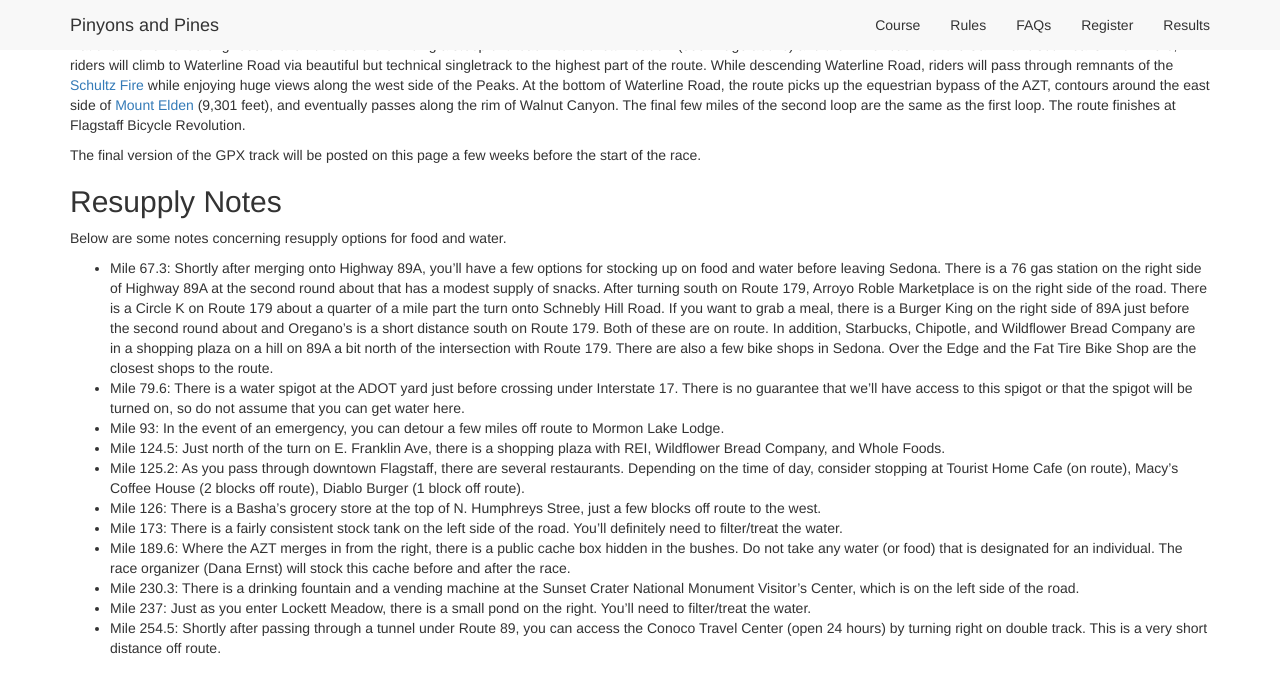
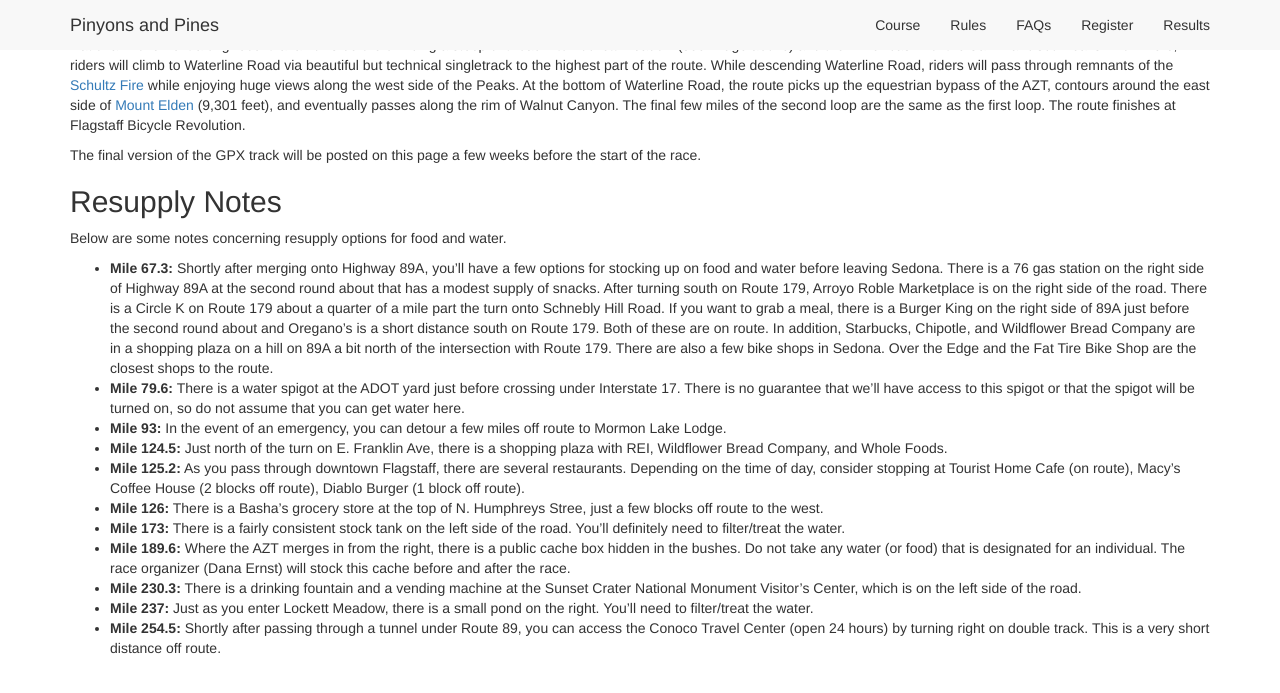
Before and after one commit to dcernst/PinyonsPines, a Jekyll site: the page built from course.md, in a window 1280 px wide and 900 px high, scrolled down 835 px, cut to the strip 0-694 px from the top of the window. Built offline with Jekyll 4.4.1, drawn with Linux system fonts in a browser that asks for light colours; nearby versions of some CDN libraries.

```diff
--- a/course.md
+++ b/course.md
@@ -20,17 +20,17 @@ The final version of the GPX track will be posted on this page a few weeks befor
 
 Below are some notes concerning resupply options for food and water.
 
-- Mile 67.3: Shortly after merging onto Highway 89A, you'll have a few options for stocking up on food and water before leaving Sedona. There is a 76 gas station on the right side of Highway 89A at the second round about that has a modest supply of snacks. After turning south on Route 179, Arroyo Roble Marketplace is on the right side of the road. There is a Circle K on Route 179 about a quarter of a mile part the turn onto Schnebly Hill Road. If you want to grab a meal, there is a Burger King on the right side of 89A just before the second round about and Oregano's is a short distance south on Route 179. Both of these are on route. In addition, Starbucks, Chipotle, and Wildflower Bread Company are in a shopping plaza on a hill on 89A a bit north of the intersection with Route 179. There are also a few bike shops in Sedona.  Over the Edge and the Fat Tire Bike Shop are the closest shops to the route.
-- Mile 79.6: There is a water spigot at the ADOT yard just before crossing under Interstate 17. There is no guarantee that we'll have access to this spigot or that the spigot will be turned on, so do not assume that you can get water here.
-- Mile 93: In the event of an emergency, you can detour a few miles off route to Mormon Lake Lodge.
-- Mile 124.5: Just north of the turn on E. Franklin Ave, there is a shopping plaza with REI, Wildflower Bread Company, and Whole Foods.
-- Mile 125.2: As you pass through downtown Flagstaff, there are several restaurants. Depending on the time of day, consider stopping at Tourist Home Cafe (on route), Macy's Coffee House (2 blocks off route), Diablo Burger (1 block off route).
-- Mile 126: There is a Basha's grocery store at the top of N. Humphreys Stree, just a few blocks off route to the west.
-- Mile 173: There is a fairly consistent stock tank on the left side of the road. You'll definitely need to filter/treat the water.
-- Mile 189.6: Where the AZT merges in from the right, there is a public cache box hidden in the bushes. Do not take any water (or food) that is designated for an individual. The race organizer (Dana Ernst) will stock this cache before and after the race.
-- Mile 230.3: There is a drinking fountain and a vending machine at the Sunset Crater National Monument Visitor's Center, which is on the left side of the road.
-- Mile 237: Just as you enter Lockett Meadow, there is a small pond on the right. You'll need to filter/treat the water.
-- Mile 254.5: Shortly after passing through a tunnel under Route 89, you can access the Conoco Travel Center (open 24 hours) by turning right on double track. This is a very short distance off route.
+- **Mile 67.3:** Shortly after merging onto Highway 89A, you'll have a few options for stocking up on food and water before leaving Sedona. There is a 76 gas station on the right side of Highway 89A at the second round about that has a modest supply of snacks. After turning south on Route 179, Arroyo Roble Marketplace is on the right side of the road. There is a Circle K on Route 179 about a quarter of a mile part the turn onto Schnebly Hill Road. If you want to grab a meal, there is a Burger King on the right side of 89A just before the second round about and Oregano's is a short distance south on Route 179. Both of these are on route. In addition, Starbucks, Chipotle, and Wildflower Bread Company are in a shopping plaza on a hill on 89A a bit north of the intersection with Route 179. There are also a few bike shops in Sedona.  Over the Edge and the Fat Tire Bike Shop are the closest shops to the route.
+- **Mile 79.6:** There is a water spigot at the ADOT yard just before crossing under Interstate 17. There is no guarantee that we'll have access to this spigot or that the spigot will be turned on, so do not assume that you can get water here.
+- **Mile 93:** In the event of an emergency, you can detour a few miles off route to Mormon Lake Lodge.
+- **Mile 124.5:** Just north of the turn on E. Franklin Ave, there is a shopping plaza with REI, Wildflower Bread Company, and Whole Foods.
+- **Mile 125.2:** As you pass through downtown Flagstaff, there are several restaurants. Depending on the time of day, consider stopping at Tourist Home Cafe (on route), Macy's Coffee House (2 blocks off route), Diablo Burger (1 block off route).
+- **Mile 126:** There is a Basha's grocery store at the top of N. Humphreys Stree, just a few blocks off route to the west.
+- **Mile 173:** There is a fairly consistent stock tank on the left side of the road. You'll definitely need to filter/treat the water.
+- **Mile 189.6:** Where the AZT merges in from the right, there is a public cache box hidden in the bushes. Do not take any water (or food) that is designated for an individual. The race organizer (Dana Ernst) will stock this cache before and after the race.
+- **Mile 230.3:** There is a drinking fountain and a vending machine at the Sunset Crater National Monument Visitor's Center, which is on the left side of the road.
+- **Mile 237:** Just as you enter Lockett Meadow, there is a small pond on the right. You'll need to filter/treat the water.
+- **Mile 254.5:** Shortly after passing through a tunnel under Route 89, you can access the Conoco Travel Center (open 24 hours) by turning right on double track. This is a very short distance off route.
 
 <br>
 
```
